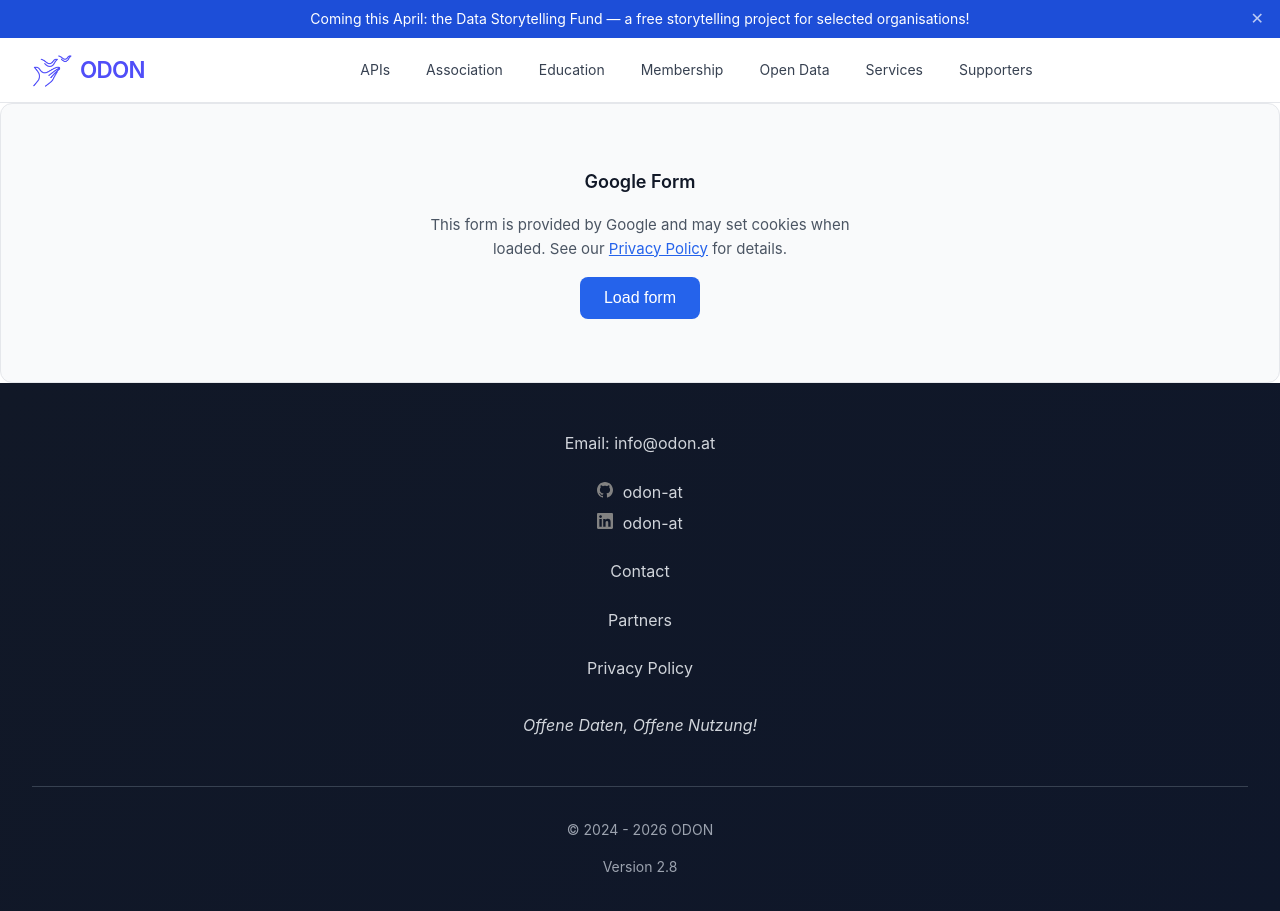
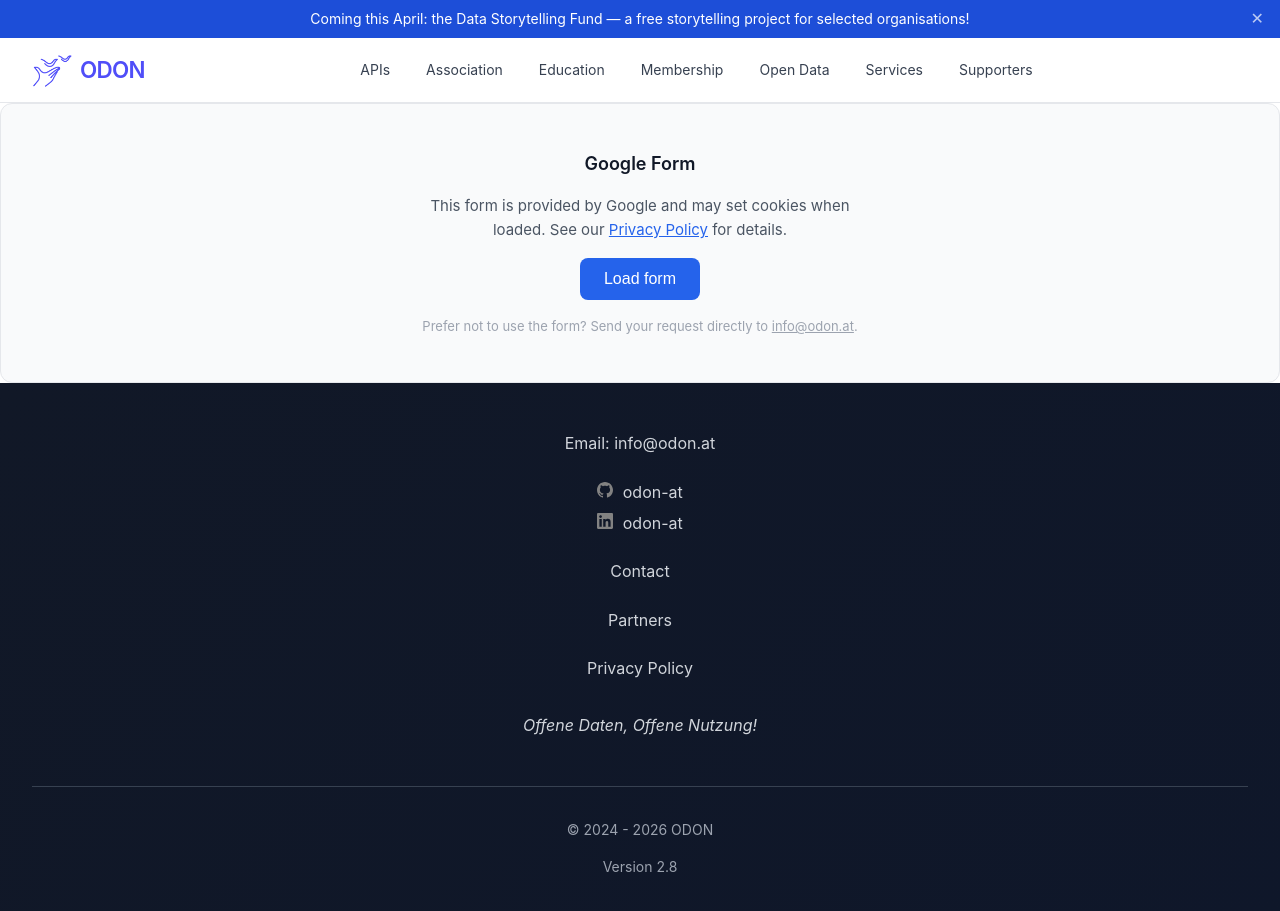
Before and after one commit to verein-odon/verein-odon.github.io, a Jekyll site: the page built from docs/en/api-registration.md, in a window 1280 px wide and 941 px high. Shown: the top 911 px of the window. Built offline with Jekyll 4.4.1, drawn with Linux system fonts in a browser that asks for light colours.

Commit message:
Alternative choice to send email if forms are not wanted

```diff
--- a/docs/_includes/google_form.html
+++ b/docs/_includes/google_form.html
@@ -16,6 +16,10 @@
       See our <a href="/{{ page.lang | default: 'en' }}/privacy/">Privacy Policy</a> for details.
     </p>
     <button class="btn btn-primary gform-gate-btn" type="button">Load form</button>
+    <p class="gform-gate-alt">
+      Prefer not to use the form? Send your request directly to
+      <a href="mailto:info@odon.at">info@odon.at</a>.
+    </p>
   </div>
 </div>
 <script>
--- a/docs/assets/main.scss
+++ b/docs/assets/main.scss
@@ -2158,6 +2158,18 @@ td {
   }
 }
 
+.gform-gate-alt {
+  font-size: 0.8125rem;
+  color: var(--color-gray-400);
+  margin: 0;
+
+  a {
+    color: var(--color-gray-400);
+    text-decoration: underline;
+    &:hover { color: var(--color-gray-600); text-decoration: none; }
+  }
+}
+
 /* Cookie Consent Banner */
 .cookie-banner {
   position: fixed;
```
